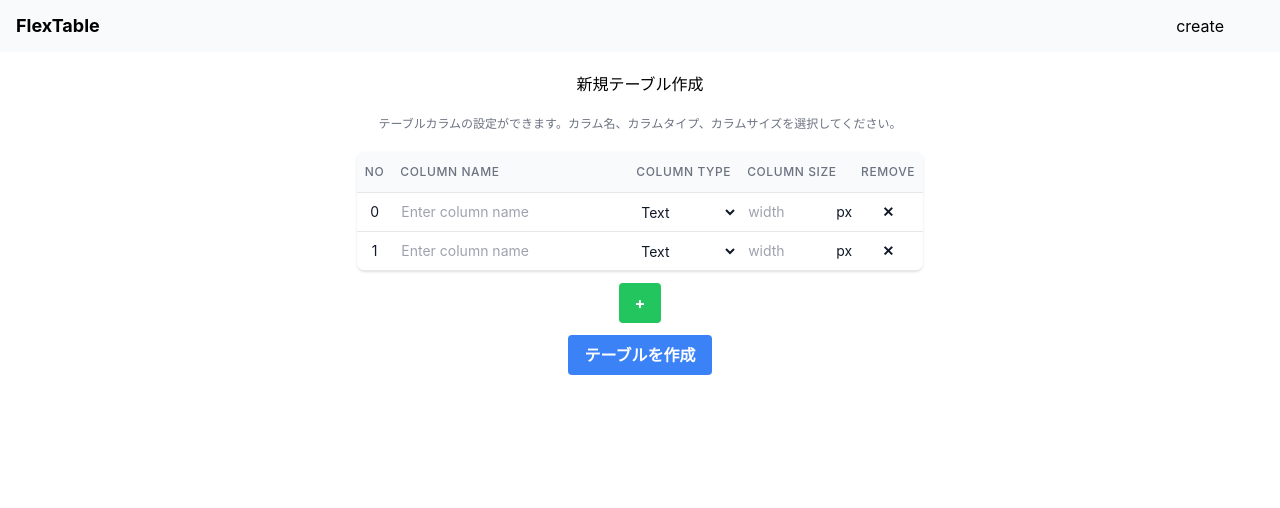
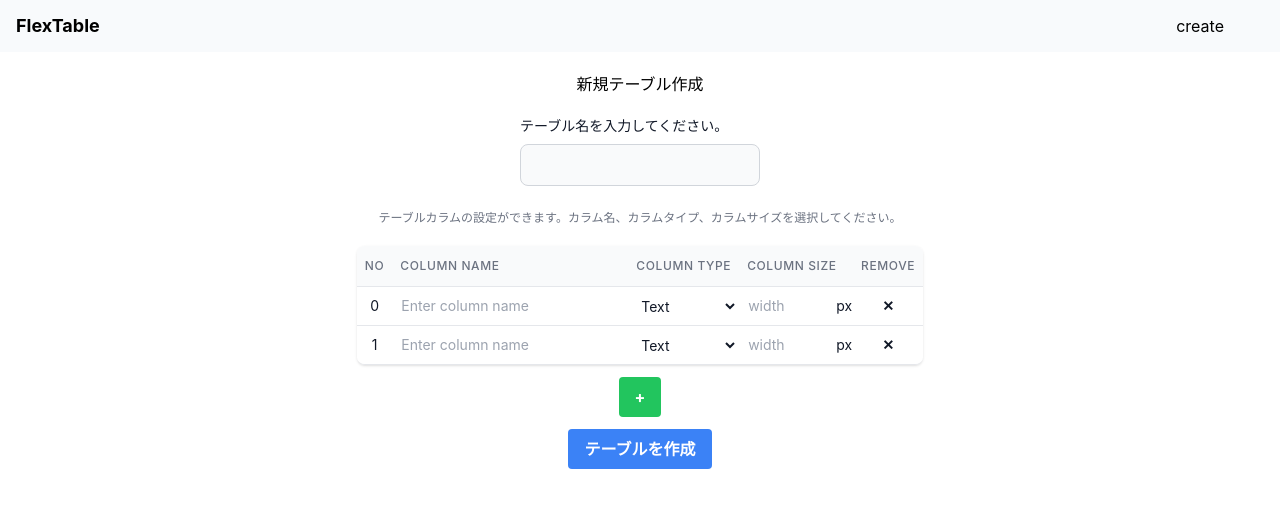
Before and after one commit to jp-north-man/next-flextable, a Next.js app: page /create in a window 1280 px wide. Shown: the top 508 px of the page. Built offline with nearby package versions, Linux system fonts and the light colour scheme.

Commit message:
create table

```diff
--- a/pages/api/create.ts
+++ b/pages/api/create.ts
@@ -3,7 +3,9 @@
 export default async function handler(req: NextApiRequest, res: NextApiResponse) {
   if (req.method === 'POST') {
     const { columns } = req.body;
+    const { tableName } = req.body;
     console.log(columns)
+    console.log(tableName)
     try {
       // Send `columns` data to Golang REST API using fetch or axios
       // and get response
--- a/pages/create.tsx
+++ b/pages/create.tsx
@@ -5,6 +5,7 @@
 const Create: NextPage = () => {
 
   const [columns, setColumns] = useState([{id:0, name: "", width: "", type: "text" },{id:1, name: "", width: "", type: "text" }]);
+  const [tableName, setTableName] = useState("")
   const handleAddColumn = () => {
     if (columns.length === 0) {
       setColumns([...columns, {id:0, name: "", width: "", type: "text" }]);
@@ -12,15 +13,12 @@
       const idnum = columns.slice(-1)[0].id + 1
       setColumns([...columns, {id:idnum, name: "", width: "", type: "text" }]);
     }
-
-    console.log(columns)
   };
 
   const handleRemoveColumn = (index: number) => {
     const newColumns = [...columns];
     newColumns.splice(index, 1);
     setColumns(newColumns);
-    console.log(columns)
   };
 
   const handleColumnChange = (event: React.ChangeEvent<HTMLInputElement | HTMLSelectElement>, index: number, key: "name" | "width"| "type" ) => {
@@ -41,7 +39,7 @@
         headers: {
           'Content-Type': 'application/json',
         },
-        body: JSON.stringify({ columns }),
+        body: JSON.stringify({ columns, tableName }),
       });
       if (!response.ok) {
         throw new Error(response.statusText);
@@ -60,6 +58,15 @@
     >
       <div className='flex justify-center items-center flex-col'>
         <h1 className='m-5'>新規テーブル作成</h1>
+        <div className="mb-6">
+          <label htmlFor="default-input" className="block mb-2 text-sm font-medium text-gray-900 dark:text-white">テーブル名を入力してください。</label>
+          <input
+            type="text"
+            id="default-input"
+            className="bg-gray-50 border border-gray-300 text-gray-900 text-sm rounded-lg focus:ring-blue-500 focus:border-blue-500 block w-full p-2.5 dark:bg-gray-700 dark:border-gray-600 dark:placeholder-gray-400 dark:text-white dark:focus:ring-blue-500 dark:focus:border-blue-500"
+            onChange={(e) => setTableName(e.target.value)}
+          />
+        </div>
         <p className='mb-5 text-gray-500 text-xs'>テーブルカラムの設定ができます。カラム名、カラムタイプ、カラムサイズを選択してください。</p>
         <div className="-my-2 overflow-x-auto sm:-mx-6 lg:-mx-8">
           <div className="py-2 align-middle inline-block min-w-full sm:px-2 lg:px-4">
```
